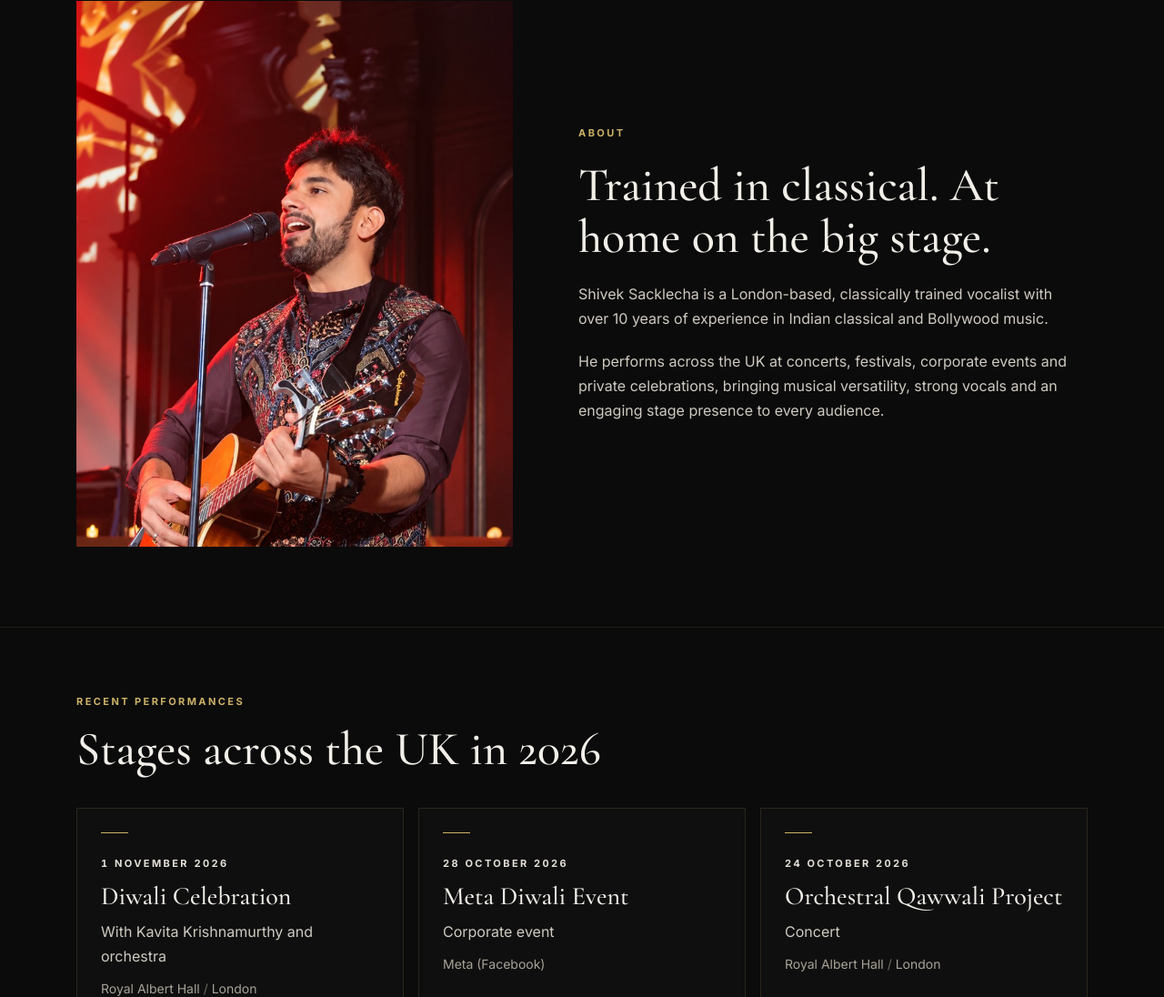
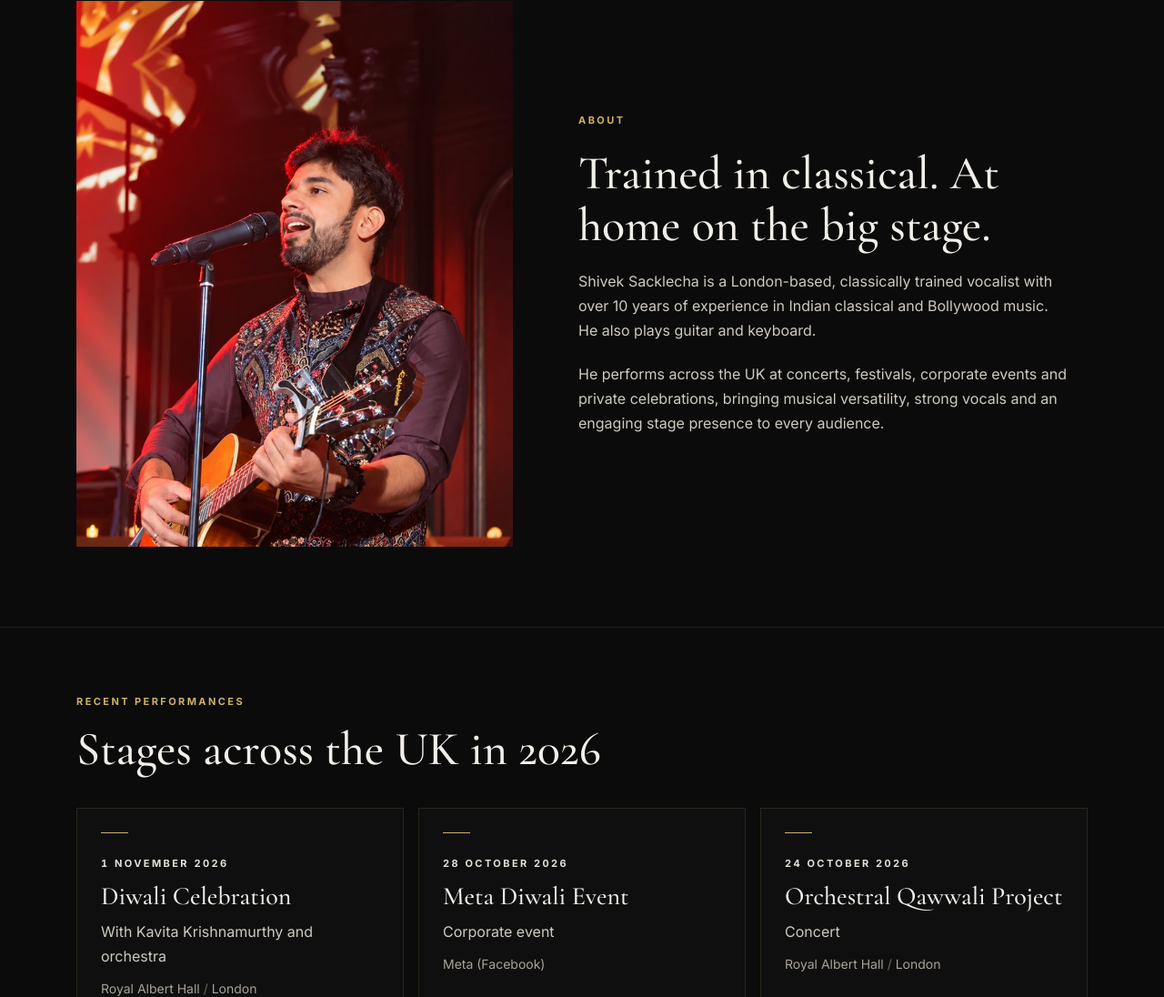
Before and after one commit to shiveksacklecha/shiveksacklecha.github.io, a plain HTML site: page index.html in a window 1280 px wide. Shown: the part 1002-2098 px from the top of the page at 91% size. Drawn offline with nearby package versions, Linux system fonts and the light colour scheme.

Commit message:
About: add guitar and keyboard
Co-Authored-By: Claude Opus 5.5 <noreply@anthropic.com>
Claude-Session: https://claude.ai/code/session_01YFvoUK7KeNeTGYV4d2CPkr

```diff
--- a/index.html
+++ b/index.html
@@ -63,7 +63,7 @@ a:focus-visible{outline:2px solid #e2c676;outline-offset:3px}
 <div style="flex: 999 1 360px; min-width: 0; max-width: 540px; display: flex; flex-direction: column; gap: 20px">
 <p style="margin: 0; font-size: 11px; font-weight: 700; letter-spacing: 0.22em; text-transform: uppercase; color: #cdb168">About</p>
 <h2 style="margin: 0; font-family: 'Cormorant Garamond', Georgia, serif; font-weight: 500; font-size: clamp(34px, 4.4vw, 52px); line-height: 1.1; text-wrap: balance">Trained in classical. At home on the big stage.</h2>
-<p style="margin: 0; color: #cfcac0">Shivek Sacklecha is a London-based, classically trained vocalist with over 10 years of experience in Indian classical and Bollywood music.</p>
+<p style="margin: 0; color: #cfcac0">Shivek Sacklecha is a London-based, classically trained vocalist with over 10 years of experience in Indian classical and Bollywood music. He also plays guitar and keyboard.</p>
 <p style="margin: 0; color: #cfcac0">He performs across the UK at concerts, festivals, corporate events and private celebrations, bringing musical versatility, strong vocals and an engaging stage presence to every audience.</p>
 </div>
 </section>
```
Also changed, not shown: preview.html (+1 -1 lines).
